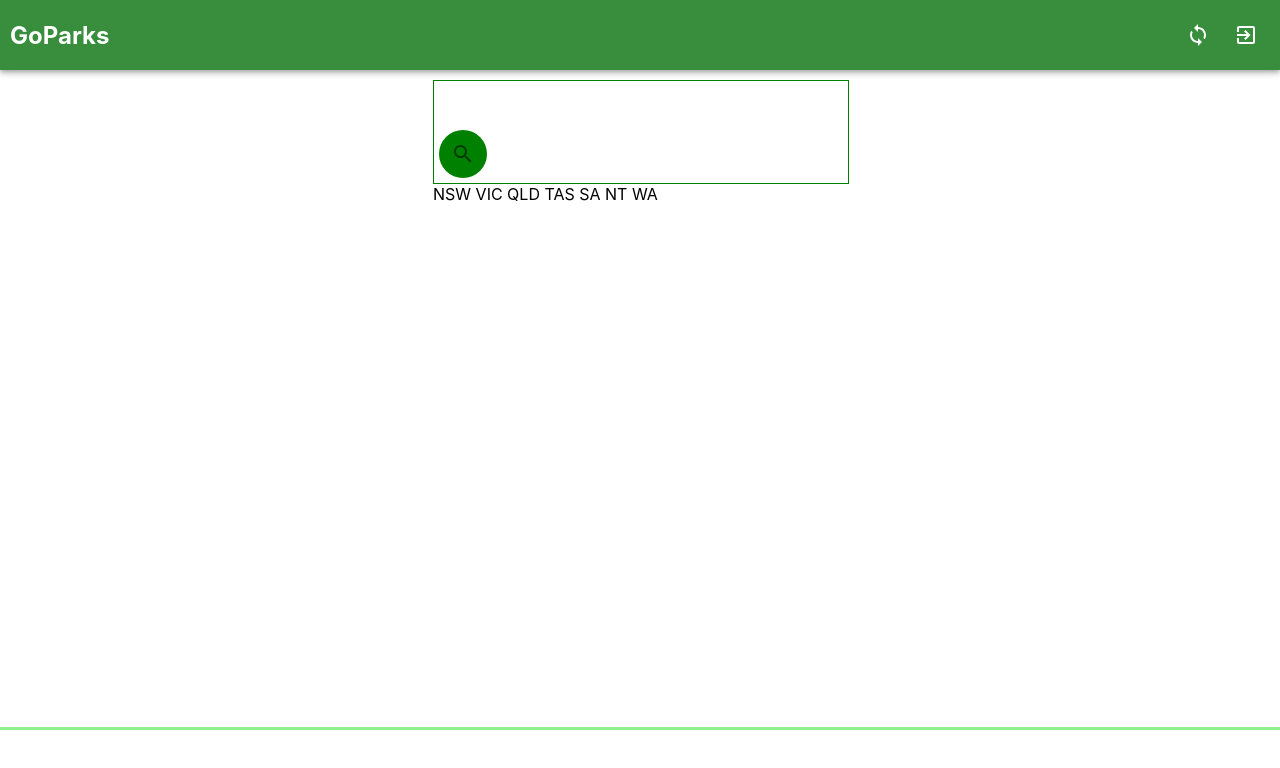
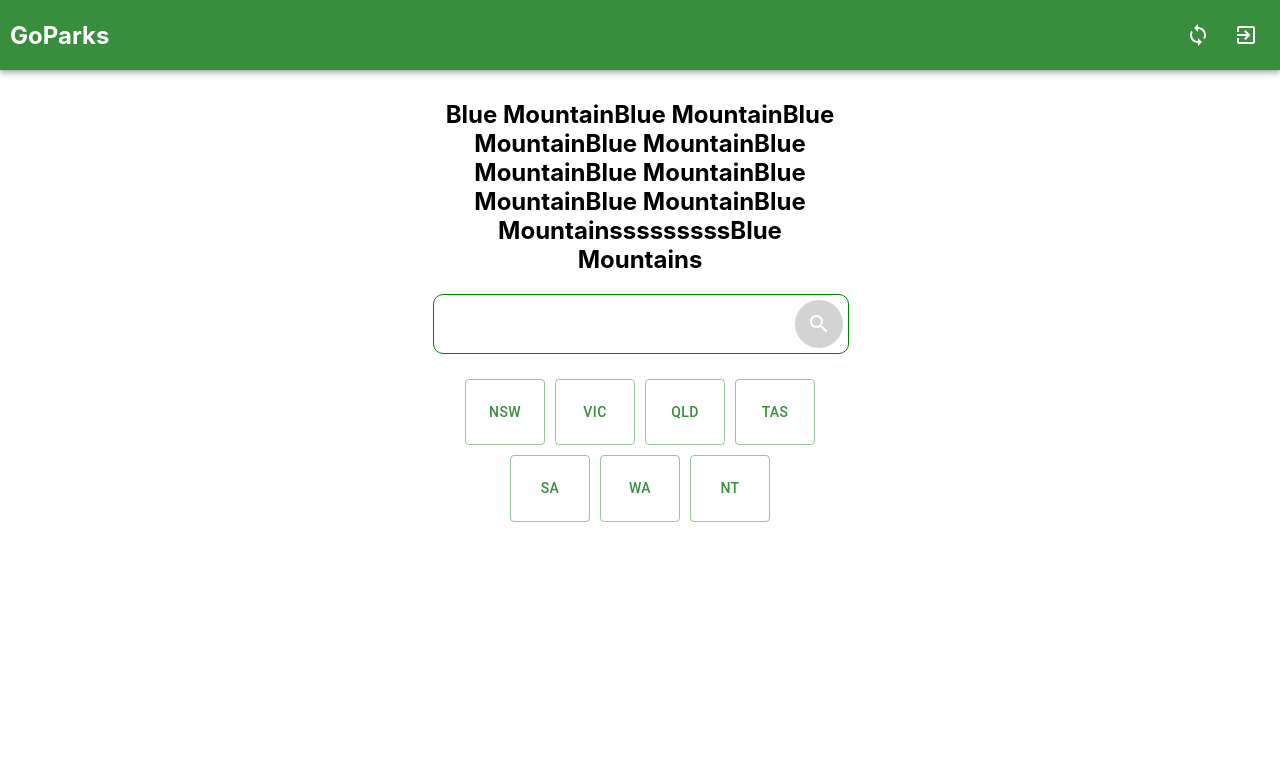
Before and after one commit to devadeka/go-parks-old, a React (Create React App) app: page /park/1 in a window 1280 px wide. Shown: the top 768 px of the page. Built offline with nearby package versions, Linux system fonts and the light colour scheme.

Commit message:
plate check changes with heading

```diff
--- a/package.json
+++ b/package.json
@@ -5,6 +5,7 @@
   "dependencies": {
     "@material-ui/core": "^4.11.2",
     "@material-ui/icons": "^4.11.2",
+    "@material-ui/lab": "^4.0.0-alpha.57",
     "@testing-library/jest-dom": "^5.11.4",
     "@testing-library/react": "^11.1.0",
     "@testing-library/user-event": "^12.1.10",
--- a/public/index.html
+++ b/public/index.html
@@ -15,6 +15,8 @@
       user's mobile device or desktop. See https://developers.google.com/web/fundamentals/web-app-manifest/
     -->
     <link rel="manifest" href="%PUBLIC_URL%/manifest.json" />
+    <link rel="preconnect" href="https://fonts.gstatic.com">
+    <link href="https://fonts.googleapis.com/css2?family=Source+Code+Pro:wght@500&display=swap" rel="stylesheet">
     <!--
       Notice the use of %PUBLIC_URL% in the tags above.
       It will be replaced with the URL of the `public` folder during the build.
--- a/src/components/container/PlateCheckScreen/index.js
+++ b/src/components/container/PlateCheckScreen/index.js
@@ -1,32 +1,125 @@
-import { IconButton, InputBase } from '@material-ui/core';
-import SearchIcon from '@material-ui/icons/Search';
-import React from 'react';
+import React, { useState } from 'react';
 import Header from '../../presentational/Header';
 import Body from '../../presentational/Page/Body';
 import {
   PageComponent,
   FooterComponent,
 } from '../../presentational/Page/styled';
-import { PlateInput, PlatContainer } from './styled';
+import {
+  PlateInput,
+  PlatContainer,
+  PlateState,
+  StateButton,
+  PlateSearch,
+  SearchButton,
+  SearchIcon,
+  ParkName,
+} from './styled';
 
 const PlateCheckScreen = () => {
+  const [selectedState, setSelectedState] = useState('');
+  const [plateText, setPlateText] = useState('');
+
+  const handlePlateTextChange = (e) => {
+    console.log(plateText);
+    setPlateText(e.target.value);
+  };
+
+  const handleStateSelected = (state) => {
+    setSelectedState(state);
+  };
+
+  const handlePlateSearch = () => {
+    console.log(selectedState, plateText);
+  };
+
+  const handleSelectedRender = (value) =>
+    value === selectedState ? 'contained' : 'outlined';
+
   return (
     <PageComponent>
       <Header />
-      <Body>
-        <PlatContainer>
-          <div>
-            <PlateInput />
-            <IconButton style={{ backgroundColor: 'green' }}>
-              <SearchIcon />
-            </IconButton>
-          </div>
-        </PlatContainer>
-        <div style={{ width: '100%', display: 'flex' }}>
-          NSW VIC QLD TAS SA NT WA
+      <Body noFooter>
+        <div>
+          <ParkName>
+            Blue MountainBlue MountainBlue MountainBlue MountainBlue
+            MountainBlue MountainBlue MountainBlue MountainBlue
+            MountainsssssssssBlue Mountains
+          </ParkName>
+          <PlatContainer>
+            <PlateState>{selectedState}</PlateState>
+            <PlateInput value={plateText} onChange={handlePlateTextChange} />
+            <PlateSearch>
+              <SearchButton
+                disabled={plateText === '' || selectedState === ''}
+                onClick={handlePlateSearch}
+              >
+                <SearchIcon />
+              </SearchButton>
+            </PlateSearch>
+          </PlatContainer>
+        </div>
+        <div
+          style={{
+            width: '100%',
+            display: 'flex',
+            flexWrap: 'wrap',
+            flexDirection: 'row',
+            justifyContent: 'center',
+            padding: '20px 0',
+          }}
+        >
+          <StateButton
+            variant={handleSelectedRender('NSW')}
+            onClick={() => handleStateSelected('NSW')}
+            color="primary"
+          >
+            NSW
+          </StateButton>
+          <StateButton
+            variant={handleSelectedRender('VIC')}
+            onClick={() => handleStateSelected('VIC')}
+            color="primary"
+          >
+            VIC
+          </StateButton>
+          <StateButton
+            variant={handleSelectedRender('QLD')}
+            onClick={() => handleStateSelected('QLD')}
+            color="primary"
+          >
+            QLD
+          </StateButton>
+          <StateButton
+            variant={handleSelectedRender('TAS')}
+            onClick={() => handleStateSelected('TAS')}
+            color="primary"
+          >
+            TAS
+          </StateButton>
+          <StateButton
+            variant={handleSelectedRender('SA')}
+            onClick={() => handleStateSelected('SA')}
+            color="primary"
+          >
+            SA
+          </StateButton>
+          <StateButton
+            variant={handleSelectedRender('WA')}
+            onClick={() => handleStateSelected('WA')}
+            color="primary"
+          >
+            WA
+          </StateButton>
+          <StateButton
+            variant={handleSelectedRender('NT')}
+            onClick={() => handleStateSelected('NT')}
+            color="primary"
+          >
+            NT
+          </StateButton>
         </div>
       </Body>
-      <FooterComponent></FooterComponent>
     </PageComponent>
   );
 };
--- a/src/components/container/PlateCheckScreen/styled.js
+++ b/src/components/container/PlateCheckScreen/styled.js
@@ -1,5 +1,6 @@
 import styled from 'styled-components';
-import { InputBase } from '@material-ui/core';
+import { InputBase, Button, IconButton } from '@material-ui/core';
+import MUISearchIcon from '@material-ui/icons/Search';
 
 export const PlateInput = styled(InputBase).attrs({
   inputProps: {
@@ -9,6 +10,7 @@ export const PlateInput = styled(InputBase).attrs({
       color: 'green',
       textTransform: 'uppercase',
       fontWeight: 'bolder',
+      fontFamily: "'Courier New', monospace",
     },
   },
 })`
@@ -19,8 +21,56 @@ export const PlatContainer = styled.div`
   display: flex;
   flex-direction: row;
   border: 1px solid green;
+  border-radius: 10px;
+  justify-content: center;
+  align-content: center;
   width: 100%;
   & > div {
     padding: 5px;
   }
 `;
+
+export const StateButton = styled(Button)`
+  &&& {
+    padding: 20px;
+    justify-content: center;
+    width: 80px;
+    margin: 5px;
+  }
+`;
+
+export const PlateSearch = styled.div`
+  &&& {
+    display: flex;
+    justify-content: center;
+    align-content: center;
+  }
+`;
+
+export const PlateState = styled.div`
+  &&& {
+    font-weight: bolder;
+    color: green;
+    font-family: 'Courier New', monospace;
+    width: 10px;
+    font-size: 14px;
+    word-wrap: break-word;
+  }
+`;
+
+export const SearchIcon = styled(MUISearchIcon)`
+  &&& {
+    fill: white;
+  }
+`;
+
+export const SearchButton = styled(IconButton)`
+  &&& {
+    background-color: ${({ disabled }) => (disabled ? 'lightgrey' : 'green')};
+  }
+`;
+
+export const ParkName = styled.h2`
+  width: 100%;
+  text-align: center;
+`;
--- a/src/components/presentational/Page/Body.js
+++ b/src/components/presentational/Page/Body.js
@@ -1,8 +1,8 @@
 import React from 'react';
 import { BodyCenterComponent, BodyComponent } from './styled';
 
-const Body = ({ children }) => (
-  <BodyComponent>
+const Body = ({ children, noFooter }) => (
+  <BodyComponent noFooter={noFooter}>
     <BodyCenterComponent>{children}</BodyCenterComponent>
   </BodyComponent>
 );
--- a/src/components/presentational/Page/styled.js
+++ b/src/components/presentational/Page/styled.js
@@ -12,7 +12,7 @@ export const BodyCenterComponent = styled.div`
 `;
 
 export const BodyComponent = styled.div`
-  height: calc(100vh - 163px);
+  height: calc(100vh - ${({ noFooter }) => (noFooter ? '90px' : '163px')});
   overflow-y: scroll;
   padding: 10px;
   display: flex;
```
Also changed, not shown: 1 other file (tests, documents, lock files or other folders).
